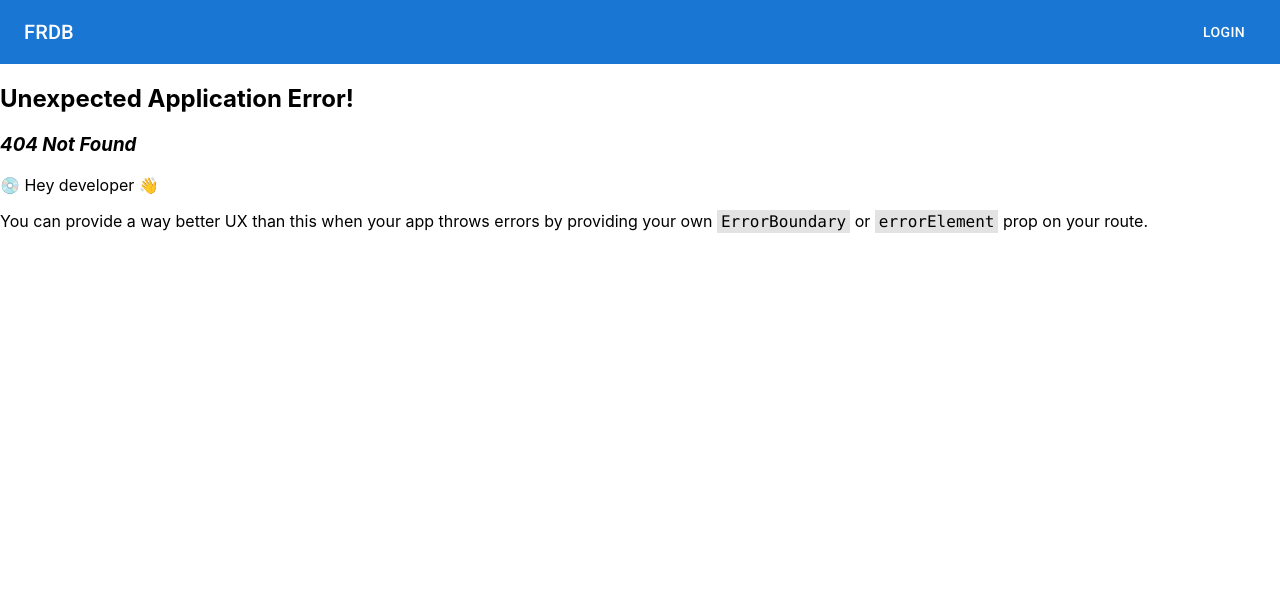
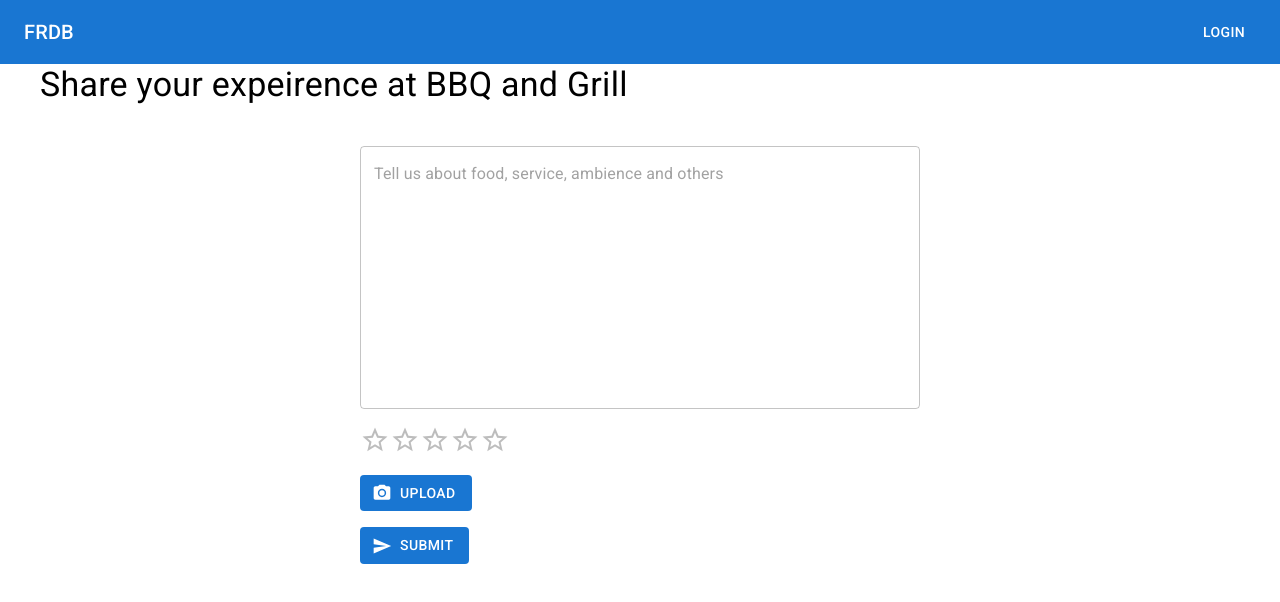
Before and after one commit to FahadQurashi49/frdb, a React (Create React App) app: page /restaurant/1/review/add in a window 1280 px wide. Before the commit this address had no page. Shown: the top 602 px of the page. Built offline with nearby package versions, Linux system fonts and the light colour scheme; the HTML template or start-up script is replaced by a standard one.

Commit message:
feat(Review): add create review page

```diff
--- /dev/null
+++ b/src/pages/AddReview.tsx
@@ -0,0 +1,39 @@
+import { PhotoCamera, Send } from "@mui/icons-material";
+import { Button, Rating, TextField, Typography } from "@mui/material";
+import { Box, Stack } from "@mui/system";
+import { useParams } from "react-router-dom";
+
+function AddReview() {
+    const { restaurantId } = useParams();
+
+    const handleSubmit = () => {
+
+    };
+
+    return (
+        <Box sx={{ mx: 5 }} mx = {5}>
+            <Typography component='div'
+                sx={{ typography: { md: 'h4', sm: 'h5', xs: 'h6' } }} >
+                Share your expeirence at BBQ and Grill
+            </Typography>
+            <form noValidate autoComplete="off" onSubmit={handleSubmit}>
+                <Box mx={40} mt={5}>
+                    <Stack spacing={2} justifyContent='start' alignItems='start'>
+                        <TextField multiline fullWidth rows={10}
+                            placeholder='Tell us about food, service, ambience and others' />
+                        <Box>
+                            <Rating name='review-rating' size='large' precision={0.5} />
+                        </Box>
+                        <Button disableElevation variant='contained' startIcon={<PhotoCamera />} component='label'>
+                            Upload
+                            <input hidden accept='image/*' multiple type='file' />
+                        </Button>
+                        <Button disableElevation variant='contained' startIcon={<Send />} >Submit</Button>
+                    </Stack>
+                </Box>
+            </form>
+        </Box>
+    );
+}
+
+export default AddReview;
--- a/src/pages/Restaurant.tsx
+++ b/src/pages/Restaurant.tsx
@@ -2,15 +2,22 @@ import { Box, Button, Chip, Divider, ImageList, ImageListItem, List, ListItem, L
 import { Stack } from "@mui/system";
 import LocationIcon from '@mui/icons-material/LocationOnSharp';
 import RateReviewOutlinedIcon from '@mui/icons-material/RateReviewOutlined';
+import { useNavigate, useParams } from "react-router-dom";
 
 import reviews from '../resource/review.json';
 import reviewImgs from '../resource/review_imgs.json';
 
 function Restaurant() {
-  // const { restaurantId } = useParams();
+  const { restaurantId } = useParams();
+  const navigate = useNavigate();
   const imgPath = '/static/images/bbq.jpeg';
   const detailText = 'Located in Bahadurabad BBQ and grill house is the best restaurant in Karachi for BBQ and Kababs. Their BBQ platter is their seller and also grilled fish, Their BBQ platter is their seller and also grilled fish, Their BBQ platter is their seller and also grilled fish.';
   const rating = 2.5;
+
+  const handleAddReviewButtonClick = () => {
+    navigate(`/restaurant/${restaurantId}/review/add`);
+  };
+
   return (
     <Box sx={{ mx: 5 }}>
       <Box sx={{ display: 'block', width: '100%', height: { md: 300, sm: 200, xs: 100 }, objectFit: 'cover' }} component='img' src={imgPath}></Box>
@@ -43,7 +50,7 @@ function Restaurant() {
           <Typography component='div' sx={{ typography: { sm: 'h5', xs: 'h6' } }} >
             Reviews
           </Typography>
-          <Button disableElevation size='small' variant='contained' startIcon={<RateReviewOutlinedIcon/>} >
+          <Button onClick={handleAddReviewButtonClick} disableElevation size='small' variant='contained' startIcon={<RateReviewOutlinedIcon/>} >
             Write a review
           </Button>
         </Stack>
```
Also changed, not shown: src/App.tsx (+6 -1 lines).
